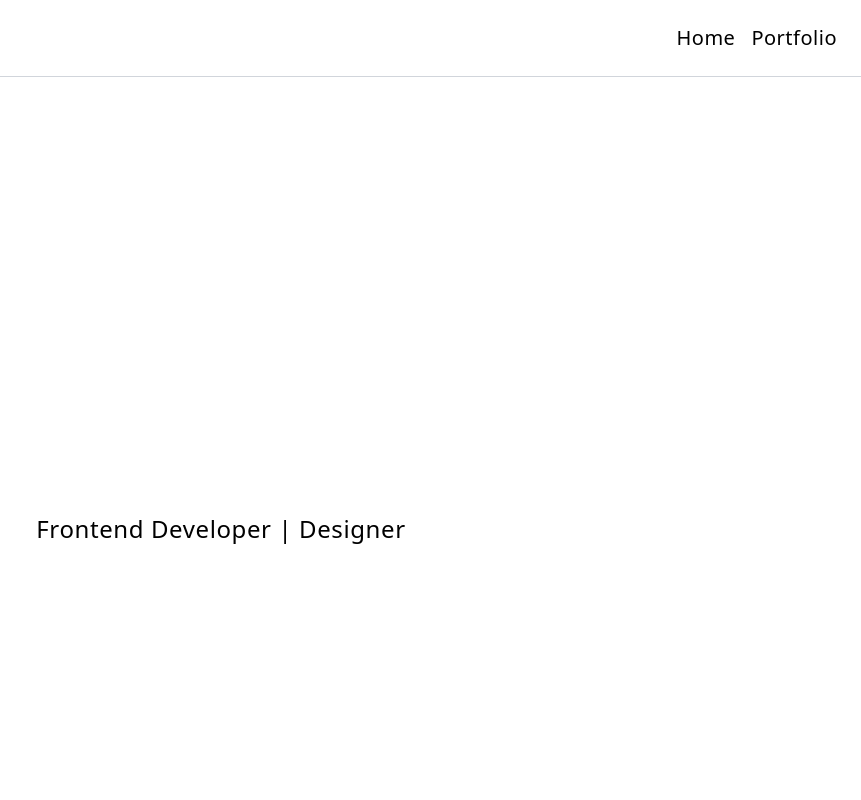
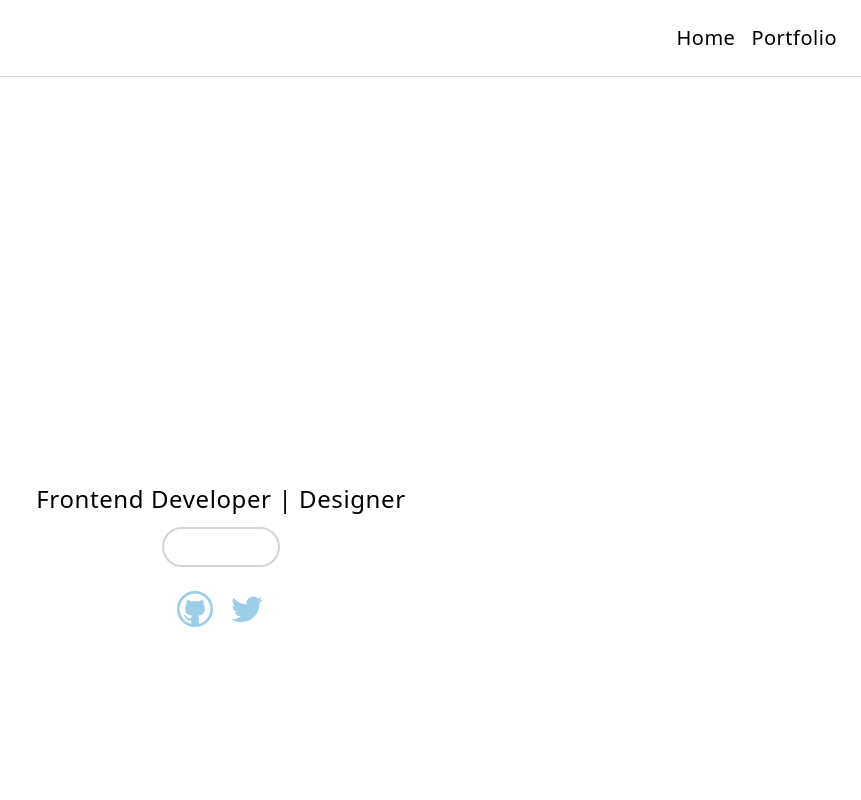
Before and after one commit to skystanoyevitch/sky-portfolio, a React (Create React App) app: page / in a window 1280 px wide. Shown: the top 800 px of the page, without its empty margins (419-1280 px from the left). Built offline with nearby package versions, Linux system fonts and the light colour scheme.

Commit message:
added social icons + updated contact btn

```diff
--- a/src/Pages/Home/Components/Hero.jsx
+++ b/src/Pages/Home/Components/Hero.jsx
@@ -1,5 +1,6 @@
 import React, { useEffect } from "react";
 import { useNavigate } from "react-router-dom";
+import { VscGithub, VscTwitter } from "react-icons/vsc";
 
 function Hero() {
   const navigate = useNavigate();
@@ -25,9 +26,17 @@ function Hero() {
 
             <div className="flex justify-center">
               <a href="#section-contact" onClick={(e) => e.preventDefault}>
-                <button className="rounded-md flex py-1 px-4 md:p-2 lg:px-6 lg:py-2 text-md md:text-base bg-gradient-to-r from-cyan-500 via-indigo-500 to-[#e75d48] transition ease-in-out hover:scale-125 duration-300 text-white">
+                <button className="rounded-full flex py-1 px-4 md:py-1 lg:px-6 lg:py-1 text-md md:text-base lg:text-lg bg-gradient-to-r from-cyan-500 via-indigo-500 to-[#e75d48] transition-all border-2 border-[#1A1D25] md:hover:border-[#e75d48] md:hover:bg-none text-white focus:scale focus:scale-90 md:hover:scale-100">
                   Contact
                 </button>
+              </a>
+            </div>
+            <div className="flex justify-center space-x-4 text-3xl xl:text-4xl mt-6">
+              <a href="https://github.com/skystanoyevitch" target="blank">
+                <VscGithub style={{ color: "#9CCDE9" }} className="hover:bg-white" />
+              </a>
+              <a href="https://twitter.com/Sky_webdev" target="blank">
+                <VscTwitter style={{ color: "#9CCDE9" }} />
               </a>
             </div>
           </div>
```
